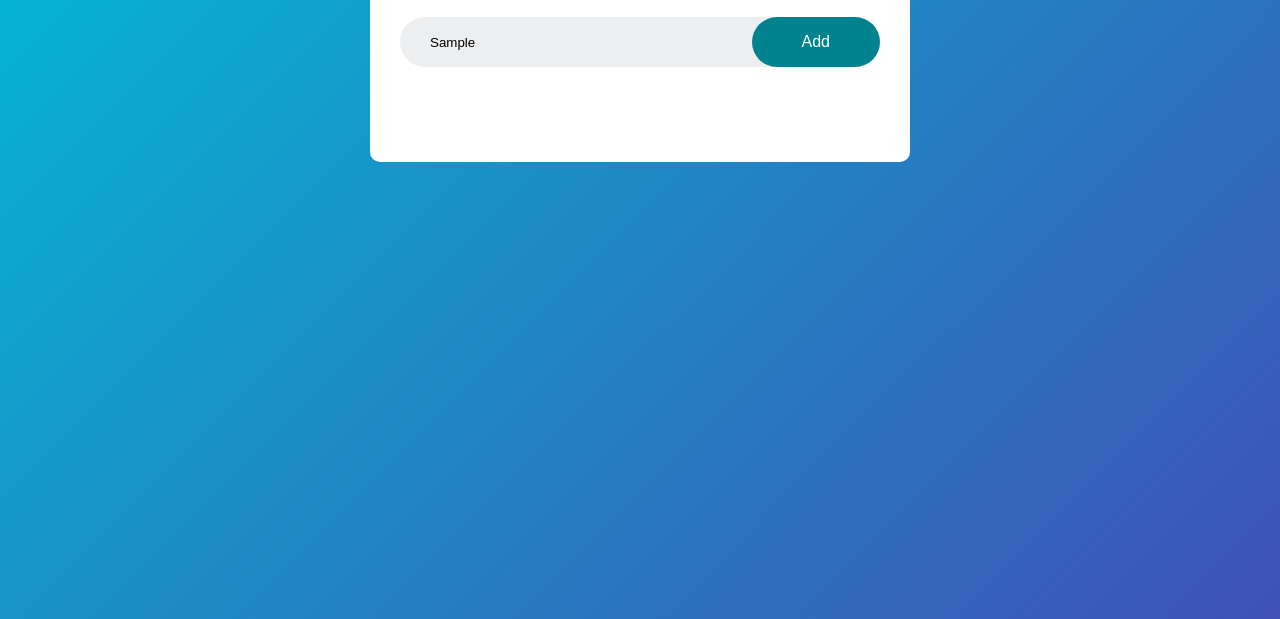
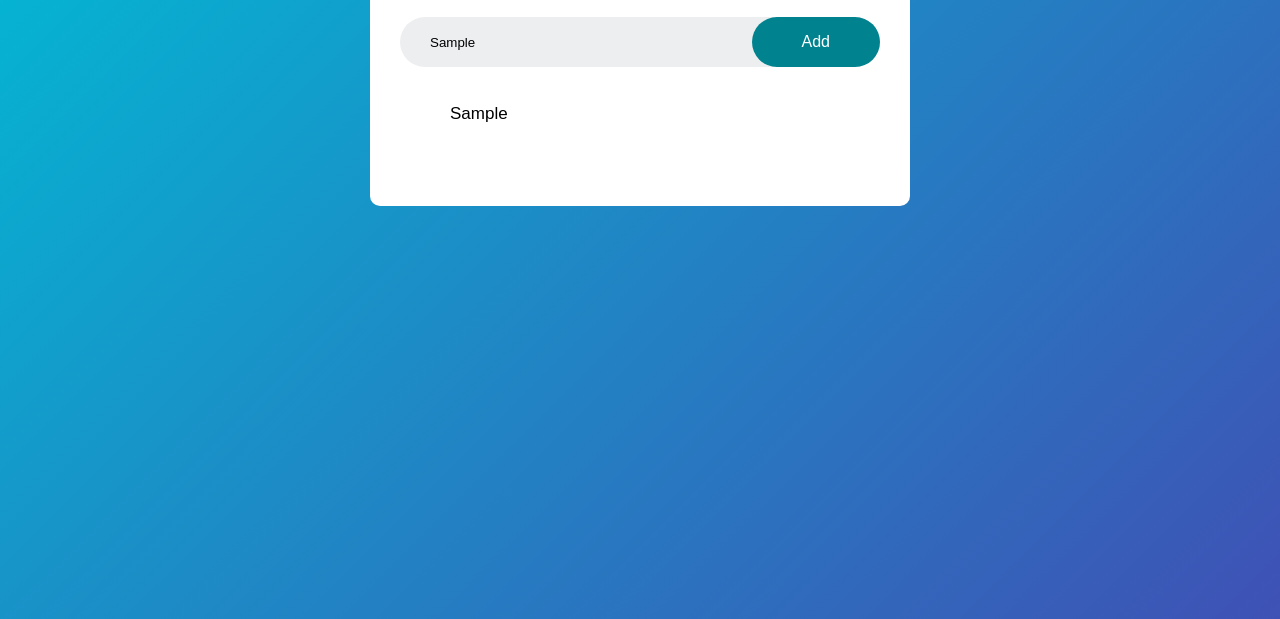
Before and after one commit to Agapy19/ToDoList, a plain HTML site: page index.html in a window 1280 px wide. Both pictures are taken after typing "Sample" into the empty fields and a click on the button "Add". Shown: the part 181-800 px from the top of the page. Drawn offline with Linux system fonts and the light colour scheme.

Commit message:
creation de li et span

```diff
--- a/index.html
+++ b/index.html
@@ -10,19 +10,19 @@
 
 <body>
     <div class="contenair">
-        <div class="todo-list">
+        <div id="todo-list">
             <h2>To Do List</h2>
             <div class="row">
                 <input type="text" id="input" placeholder="Add a task">
-                <button>Add</button>
+                <button onclick="addTask()">Add</button>
             </div>
-            <!-- <ul class="contact-list">
-                <li class="checked">Task 1</li>
+            <ul id="contact-list">
+                <!-- <li class="checked">Task 1</li>
                 <li class="checked">Task 2</li>
                 <li class="checked">Task 3</li>
-                <li class="checked">Task 4</li>
+                <li class="checked">Task 4</li> -->
 
-            </ul> -->
+            </ul>
         </div>
     </div>
     <script src="main.js"></script>
--- a/main.js
+++ b/main.js
@@ -0,0 +1,18 @@
+const input = document.getElementById('input');
+const listContact = document.getElementById('contact-list');
+
+function addTask() {
+    if (input.value === '') {
+        alert('Ajoute une tache');
+    }
+
+    else {
+        let li = document.createElement("li")
+        li.innerHTML = input.value;
+        listContact.appendChild(li)
+        let span = document.createElement(span)
+        span.innerHTML = "/u00d7"
+        listContact.appendChild(span)
+    }
+    input.value = "";
+}
--- a/style.css
+++ b/style.css
@@ -10,7 +10,7 @@
     background: linear-gradient(135deg, #00bcd4, #3f51b5);
     padding: 10px;
 }
-.todo-list{
+#todo-list{
     width: 100%;
     max-width: 540px;
     background: #fff;
@@ -18,13 +18,13 @@
     padding: 40px 30px 70px;
     border-radius: 10px;
 }
-.todo-list h2{
+#todo-list h2{
     color: #020765;
     display: flex;
     align-items: center;
     margin-bottom: 20px;
 }
-.todo-list h2 img{
+#todo-list h2 img{
    width: 20px;
    margin-left: 10px;
 }
```
